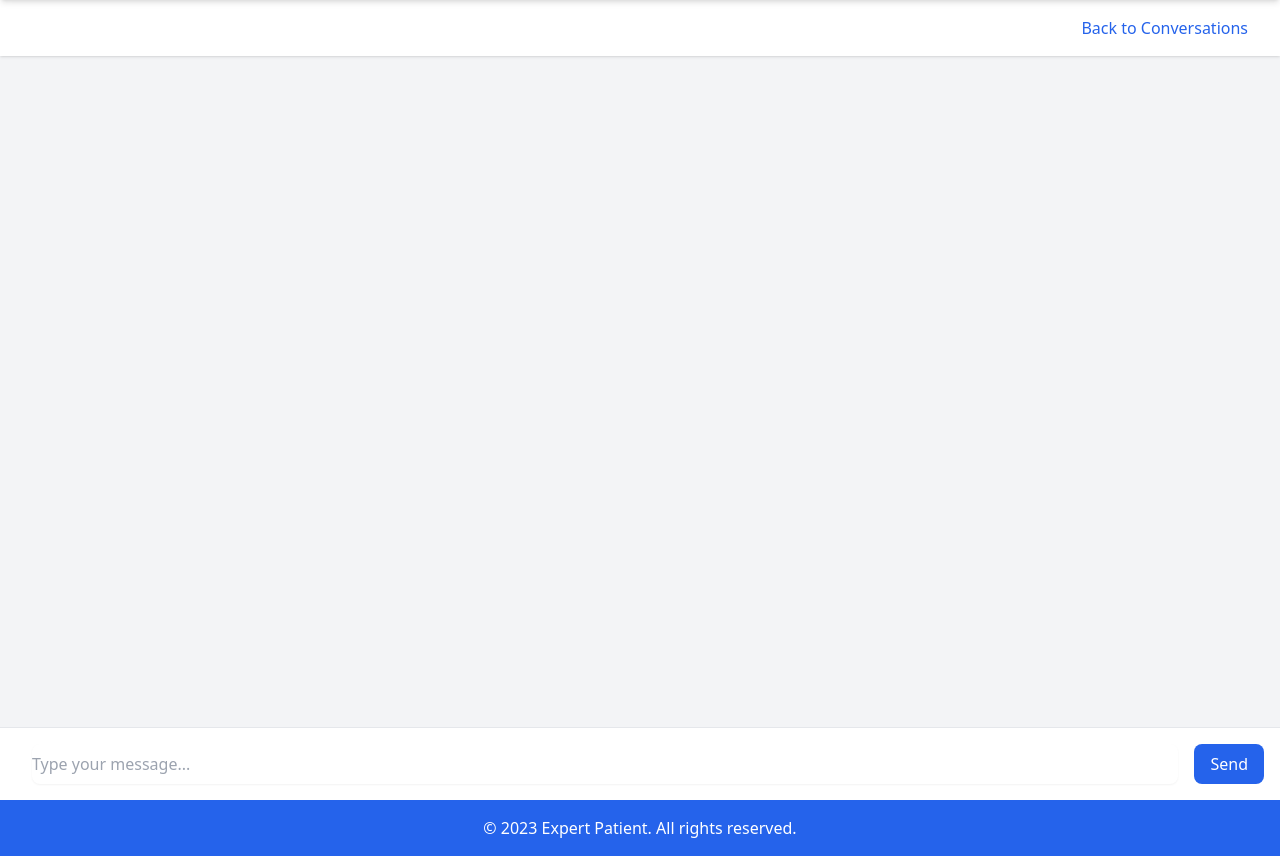
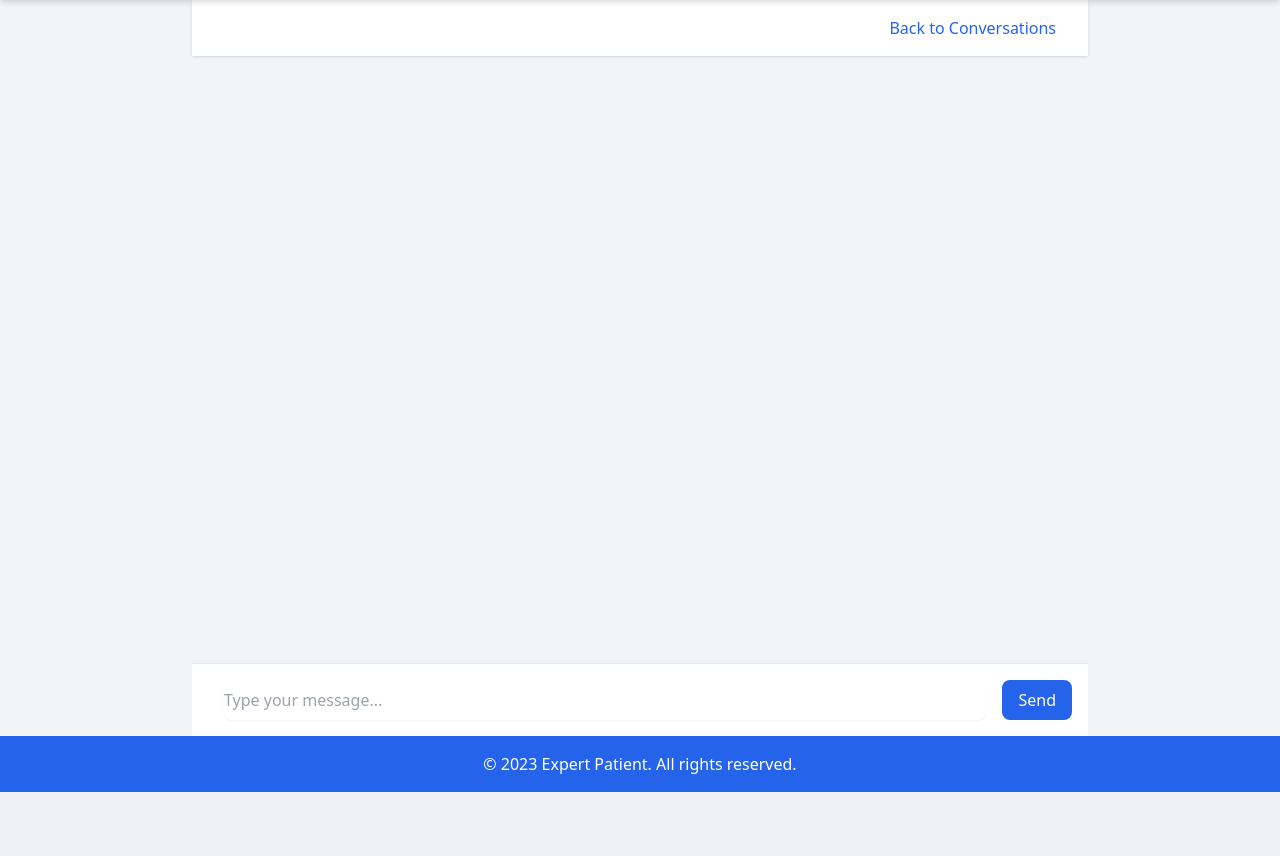
Before and after one commit to GuyMitchy/UC-Expert-Patient, a Django app: template chat/templates/chat/detail.html in a window 1280 px wide. Shown: the part 64-920 px from the top of the page. After the commit the page ends 856 px from the top, so only its background shows below. Run offline with Django 5.2, Linux system fonts and the light colour scheme; the template is opened without the code that fills it, so the values that code supplies are empty; some libraries are stand-ins or nearby versions.

Commit message:
Add styled chat window with no scrollbar

```diff
--- a/chat/templates/chat/detail.html
+++ b/chat/templates/chat/detail.html
@@ -1,10 +1,23 @@
 {% extends "base.html" %}
 
 {% block content %}
-<div class="flex flex-col h-screen bg-gray-100">
+
+<style>
+    .hide-scrollbar {
+        -ms-overflow-style: none;  /* IE and Edge */
+        scrollbar-width: none;     /* Firefox */
+    }
+    .hide-scrollbar::-webkit-scrollbar {
+        display: none;            /* Chrome, Safari and Opera */
+    }
+</style>
+
+<div class="w-full h-[calc(100vh-4rem)] flex justify-center">
+    <div class="flex flex-col h-full bg-gray-100 max-w-4xl w-full">
+
         <!-- Chat Header -->
-    <div class="bg-white shadow">
-        <div class="max-w-7xl mx-auto px-4 sm:px-6 lg:px-8 py-4">
+        <div class="bg-white shadow flex-shrink-0">
+            <div class="max-w-4xl mx-auto px-4 sm:px-6 lg:px-8 py-4">
                 <div class="flex justify-between items-center">
                     <h1 class="text-xl font-semibold text-gray-900">{{ conversation.title }}</h1>
                     <a href="{% url 'chat:list' %}" class="text-blue-600 hover:text-blue-800">
@@ -15,7 +28,7 @@
         </div>
 
         <!-- Chat Messages -->
-    <div class="flex-1 overflow-y-auto px-4 py-6" id="chat-messages">
+        <div class="flex-1 overflow-y-auto hide-scrollbar px-4 py-6" id="chat-messages">
             {% for message in messages %}
             {% include "chat/message.html" %}
             {% endfor %}
@@ -23,9 +36,9 @@
 
         <!-- Message Input -->
         <div class="bg-white border-t border-gray-200 px-4 py-4">
-        <div class="max-w-7xl mx-auto">
-            <form hx-post="{% url 'chat:send_message' conversation.id %}" hx-target="#chat-messages" hx-swap="beforeend"
-                class="flex space-x-4">
+            <div class="max-w-4xl mx-auto">
+                <form hx-post="{% url 'chat:send_message' conversation.id %}" hx-target="#chat-messages"
+                    hx-swap="beforeend" class="flex space-x-4">
                     {% csrf_token %}
                     <input type="text" name="message" placeholder="Type your message..."
                         class="flex-1 rounded-lg border-gray-300 shadow-sm focus:border-blue-500 focus:ring-blue-500"
@@ -34,6 +47,7 @@
                         Send
                     </button>
                 </form>
+            </div>
         </div>
     </div>
 </div>
--- a/chat/templates/chat/message.html
+++ b/chat/templates/chat/message.html
@@ -1,13 +1,13 @@
 {# Remove all newlines and unnecessary whitespace #}
 {% if message.is_bot %}
 <div class="flex items-start mb-4">
-    <div class="bg-blue-100 rounded-lg py-2 px-4 max-w-[80%]">
+    <div class="bg-blue-100 rounded-lg py-2 px-4 my-2 max-w-[80%]">
         {{ message.content }}
     </div>
 </div>
 {% else %}
 <div class="flex items-start justify-end mb-4">
-    <div class="bg-gray-100 rounded-lg py-2 px-4 max-w-[80%]">
+    <div class="bg-green-100 rounded-lg py-2 px-4 max-w-[80%]">
         {{ message.content }}
     </div>
 </div>
```
Lines whose indentation alone changed are shown as unchanged.
